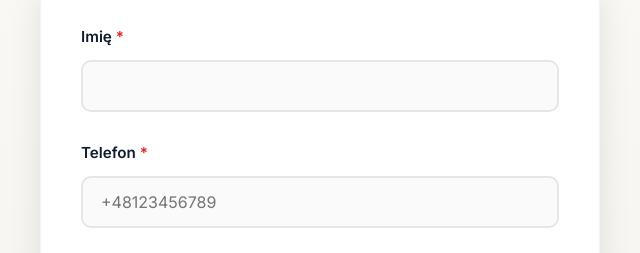
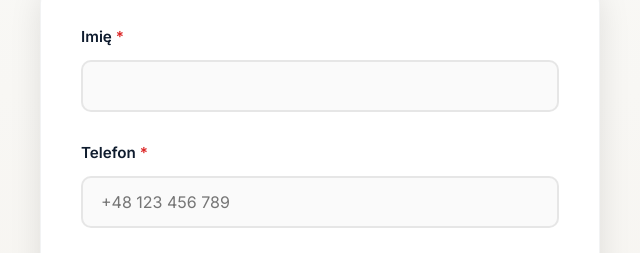
Before and after one commit to mawikpartners-jpg/historie-sukcesu, a website built with Vite: page index.html in a window 1280 px wide. Shown: the part 6276-6529 px from the top of the page, 320-960 px from the left. Built offline with nearby package versions, Linux system fonts and the light colour scheme.

Commit message:
Updated index.html

```diff
--- a/index.html
+++ b/index.html
@@ -420,7 +420,7 @@ Były właściciel otrzymał nieruchomość w spadku po matce; przez pewien czas
           </div>
           <div class="form-group">
             <label for="phone">Telefon <span class="required">*</span></label>
-            <input type="tel" id="phone" name="phone" required aria-required="true" placeholder="+48123456789" />
+            <input type="tel" id="phone" name="phone" required aria-required="true" placeholder="+48 123 456 789" />
           </div>
           <div class="form-group">
             <label for="address">Adres nieruchomości (opcjonalnie)</label>
```
Also changed, not shown: dist/04c27db8-62c9-49d4-b16f-5bf36aa6e6f0 copy.jpg (deleted), dist/1bc71a53-54e0-4471-8f04-97721cfdc7ea copy.jpg (deleted), dist/1bc71a53-54e0-4471-8f04-97721cfdc7ea.jpg (deleted), dist/assets/favicon-B3zEajcM.svg (deleted), dist/assets/index-BwbESAId.js (deleted), dist/assets/index-DLYqy_Bu.css (deleted), dist/image.png (deleted), dist/index.html (deleted), dist/messenger_creation_f5397fe5-e22f-4e0a-9cf6-2d74383afc81 copy.jpg (deleted), dist/messenger_creation_f5397fe5-e22f-4e0a-9cf6-2d74383afc81.jpg (deleted), dist/received_1811823309495923 copy.jpg (deleted), dist/received_1811823309495923.jpg (deleted), 1 other file.
